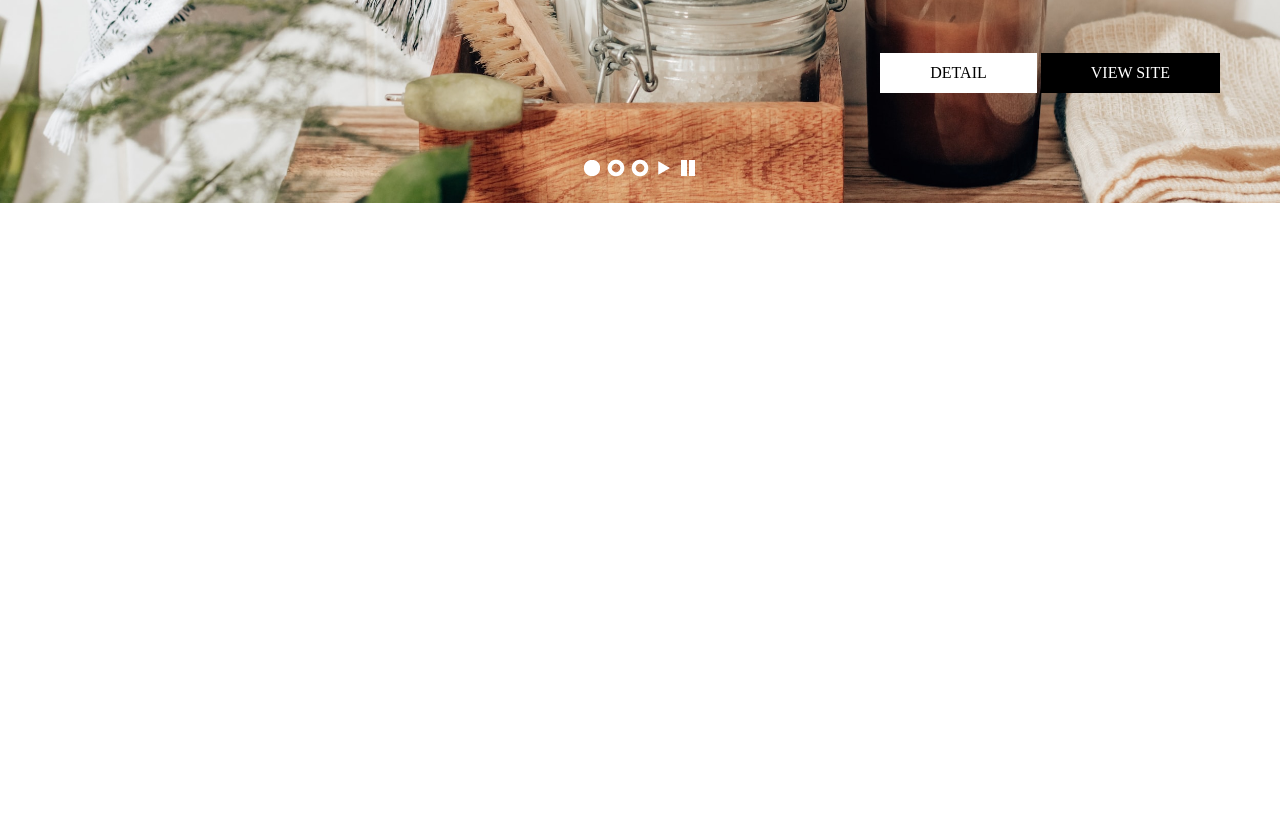
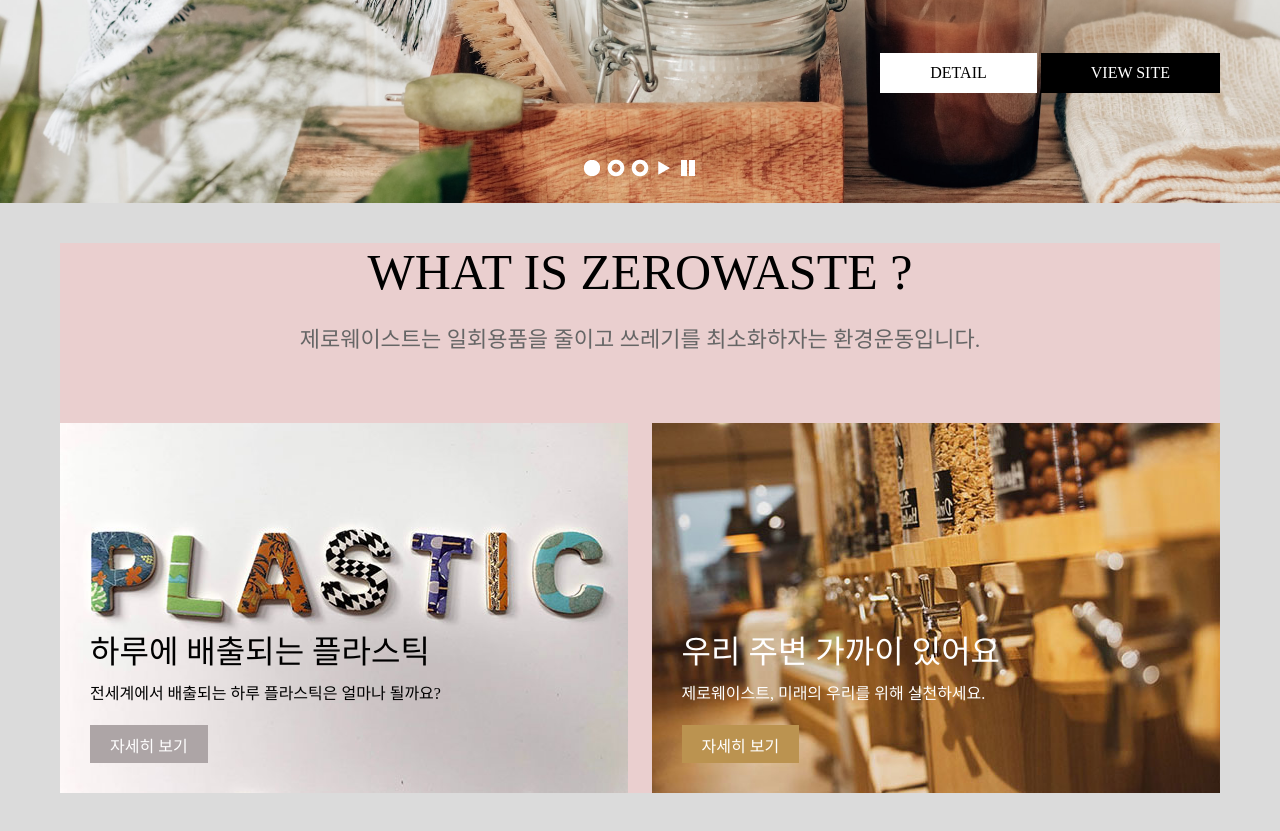
Before and after one commit to yses9296/portfolio_project_2022, a plain HTML site: page index.html in a window 1280 px wide. Shown: the part 447-1278 px from the top of the page. Before the commit the page ends 800 px from the top, so only its background shows below. Drawn offline with Linux system fonts and the light colour scheme; a web font is replaced by a local one.

Commit message:
2022-09-18

```diff
--- a/assets/css/main.css
+++ b/assets/css/main.css
@@ -1,6 +1,13 @@
 /* layout */
-.row {
-    padding: 0 20px;
+.section {
+    padding: 120px 0;
+    text-align: center;
+    background-color: rgb(228, 179, 179);
+}
+.container {
+    width: 1160px;
+    margin: 0 auto;
+    background-color: rgb(234, 207, 207);
 }
 
 /* Header */
@@ -14,6 +21,7 @@
 .header_contents {
     width: 100%;
     height: 70px;
+    padding: 0 20px;
     display: flex;
     align-items: center;
     justify-content: space-between;
@@ -77,7 +85,7 @@
     height: 500px;
     background-color: #000;
 }
-.slide_content {
+.slide_contents {
     position: relative;
 }
 .slide_img {
@@ -187,3 +195,78 @@
 .slide_nav a.pause {
     background-position: -60px 0;
 }
+
+/* Image */
+.image_wrap {
+    width: 100%;
+    height: 773px;
+    background: #dbdbdb;
+}
+.container > h2 {
+    font-size: 50px;
+    font-weight: 400;
+    margin-bottom: 20px;
+    text-transform: uppercase;
+}
+.container > p {
+    font-size: 22px;
+    font-weight: 300;
+    margin-bottom: 70px;
+    color: #666;
+}
+.image_contents {
+    width: 100%;
+    height: 370px;
+    display: flex;
+    justify-content: space-between;
+}
+.image_cont {
+    width: 49%;
+    height: 370px;
+    background-color: #999;
+    padding: 203px 30px 30px 30px;
+}
+.image_1 {
+    background: url(../img/banner_img_01.jpg) no-repeat center / cover;
+}
+.image_2 {
+    background: url(../img/banner_img_02.jpg) no-repeat center / cover;;
+}
+.image {
+    text-align: left;
+}
+.image_tit {
+    height: 37px;
+    font-size: 32px;
+    font-weight: 400;
+    margin-bottom: 20px;
+}
+.image_desc {
+    height: 22px;
+    font-size: 16px;
+    font-weight: 300;
+    line-height: 1.4;
+    margin-bottom: 20px;
+    padding-right: 100px;
+    overflow: hidden;
+    text-overflow: ellipsis;
+    display: -webkit-box;
+    -webkit-line-clamp: 2;
+    -webkit-box-orient: vertical;
+}
+.image_btn {
+    height: 38px;
+    font-size: 16px;
+    font-weight: 300;
+    align-items: center;
+    color: #fff;
+    background-color: #ADA5A6;
+    display: inline-block;
+    padding: 8px 20px;
+}
+.image_tit.white, .image_desc.white {
+    color: #fff;
+}
+.image_btn.orange {
+    background-color: #BB9350;
+}
--- a/index.html
+++ b/index.html
@@ -13,7 +13,6 @@
 <body>
     <main id="main">
         <header id="header" class="header_wrap">
-            <div class="row">
             <div class="header_contents">
                 <div class="header_logo flexaj">
                     <a href="#">
@@ -34,11 +33,10 @@
                     <a href="#">로그인</a>
                 </div>
             </div>
-            </div>
         </header>
         <!-- //header -->
         <section id="slide" class="slide_wrap">
-            <div class="slide_content">
+            <div class="slide_contents">
                 <div class="slide_img">
                     <div class="slide_desc">
                         <span class="flexaj">Green</span>
@@ -80,6 +78,28 @@
                 </div>
             </div>
         </section>
+        <!-- //slide  -->
+        <section id="image" class="image_wrap section">
+            <div class="container">
+                <h2>What is zerowaste ?</h2>
+                <p>제로웨이스트는 일회용품을 줄이고 쓰레기를 최소화하자는 환경운동입니다.</p>
+                <div class="image_contents">
+                    <div class="image_cont image_1">
+                        <article class="image">
+                            <h3 class="image_tit">하루에 배출되는 플라스틱</h3>
+                            <p class="image_desc">전세계에서 배출되는 하루 플라스틱은 얼마나 될까요?</p>
+                            <a class="image_btn" href="#">자세히 보기</a>
+                        </article>
+                    </div>
+                    <div class="image_cont image_2">
+                        <article class="image img_w">
+                            <h3 class="image_tit white">우리 주변 가까이 있어요</h3>
+                            <p class="image_desc white">제로웨이스트, 미래의 우리를 위해 실천하세요.</p>
+                            <a class="image_btn orange" href="#">자세히 보기</a>
+                        </article>
+                    </div>
+                </div>
+        </section>
     </main>
 </body>
 </html>
```
Lines whose indentation alone changed are shown as unchanged.
